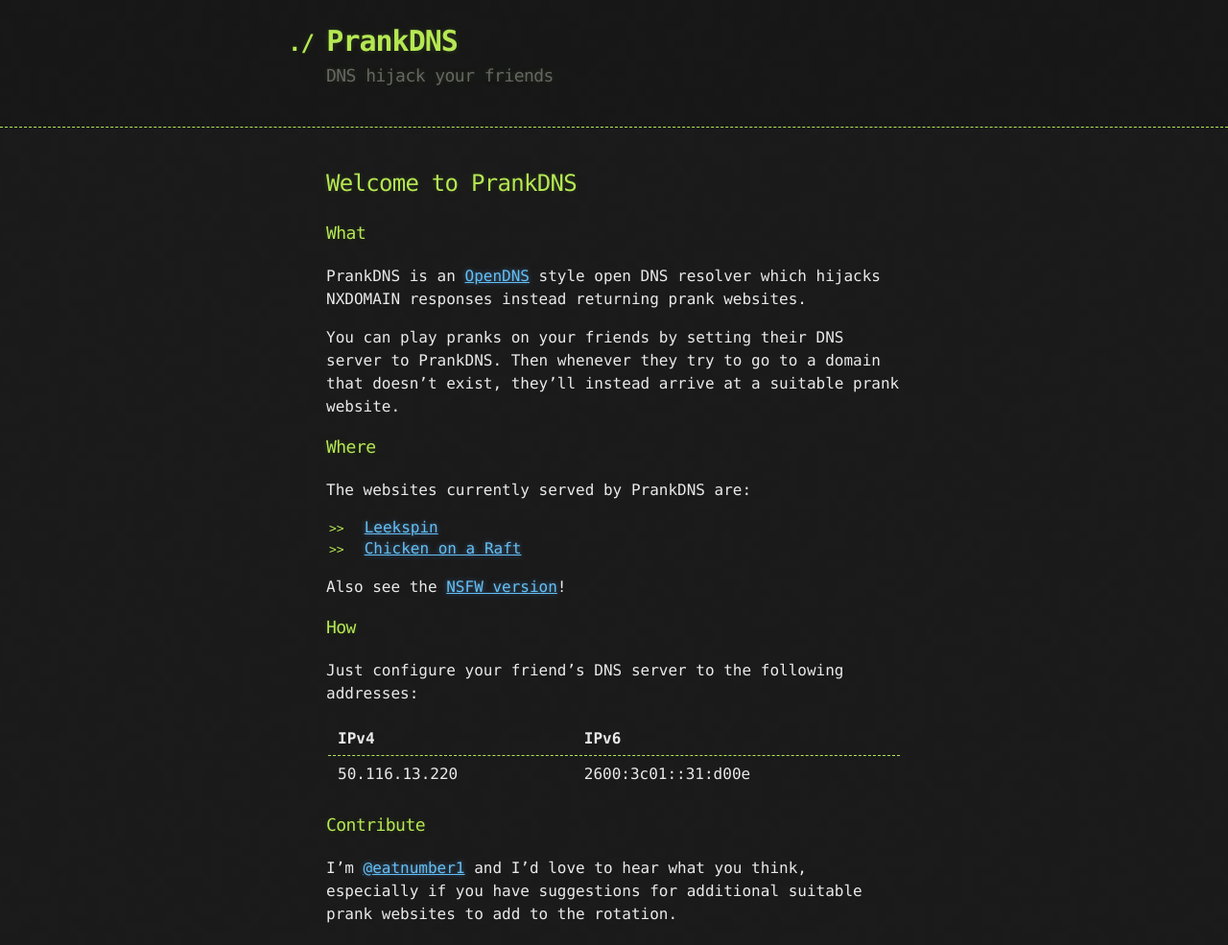
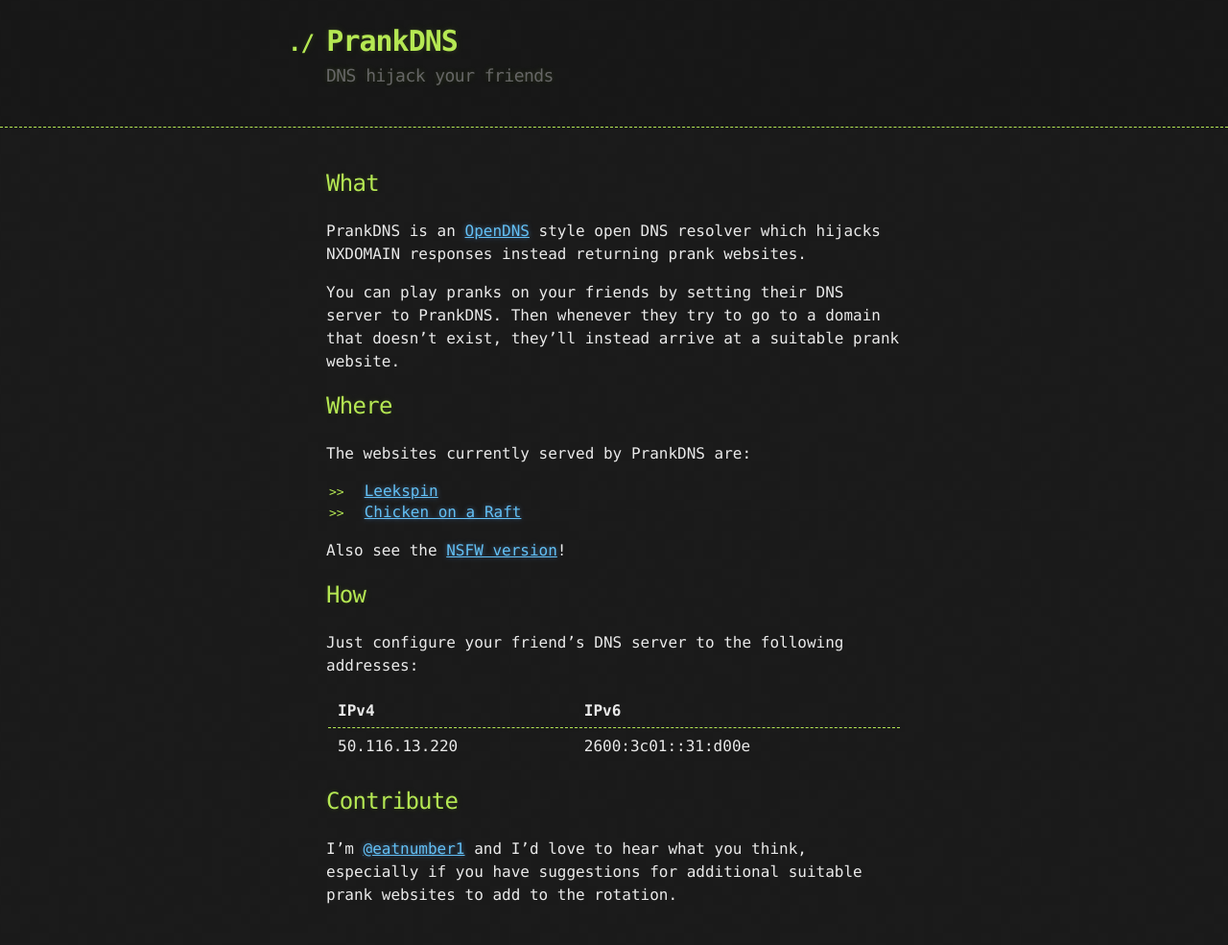
Before and after one commit to eatnumber1/prank.domains, a Jekyll site: the page built from index.markdown, in a window 1280 px wide. Shown: the whole page at 96% size. Built offline with Jekyll 4.4.1, drawn with Linux system fonts in a browser that asks for light colours.

Commit message:
Remove "Welcome to PrankDNS" header

```diff
--- a/index.markdown
+++ b/index.markdown
@@ -1,9 +1,7 @@
 ---
 layout: default
 ---
-## Welcome to PrankDNS
-
-### What
+## What
 
 PrankDNS is an [OpenDNS] style open DNS resolver which hijacks NXDOMAIN
 responses instead returning prank websites.
@@ -12,7 +10,7 @@ You can play pranks on your friends by setting their DNS server to
 PrankDNS. Then whenever they try to go to a domain that doesn't exist,
 they'll instead arrive at a suitable prank website.
 
-### Where
+## Where
 
 The websites currently served by PrankDNS are:
 
@@ -21,7 +19,7 @@ The websites currently served by PrankDNS are:
 
 Also see the [NSFW version][spin.wang]!
 
-### How
+## How
 
 Just configure your friend's DNS server to the following addresses:
 
@@ -31,7 +29,7 @@ Just configure your friend's DNS server to the following addresses:
 | 50.116.13.220 | 2600:3c01::31:d00e |
 |---------------+--------------------|
 
-### Contribute
+## Contribute
 
 I'm [@eatnumber1]{: .user-mention } and I'd love to hear what you think,
 especially if you have suggestions for additional suitable prank websites to
```
